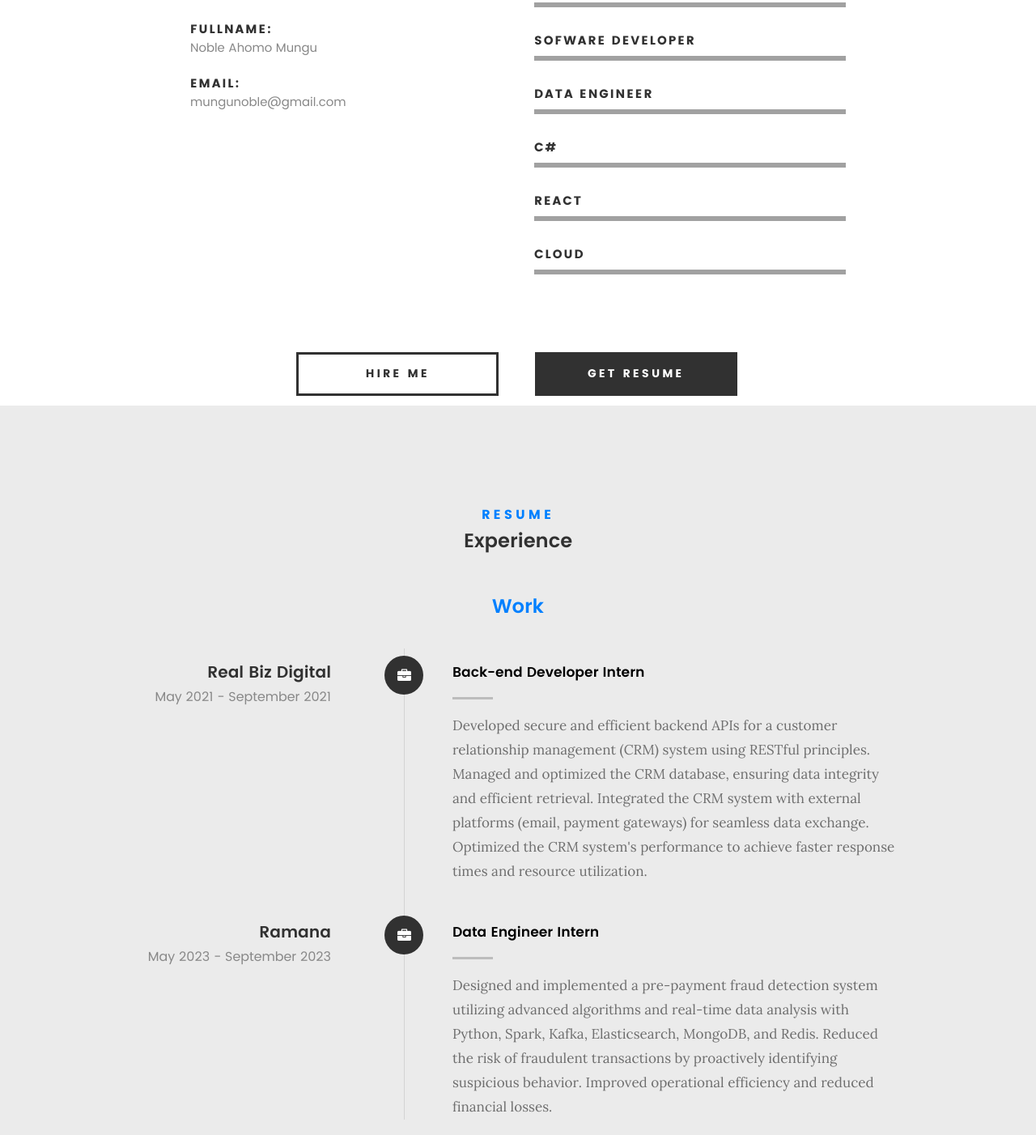
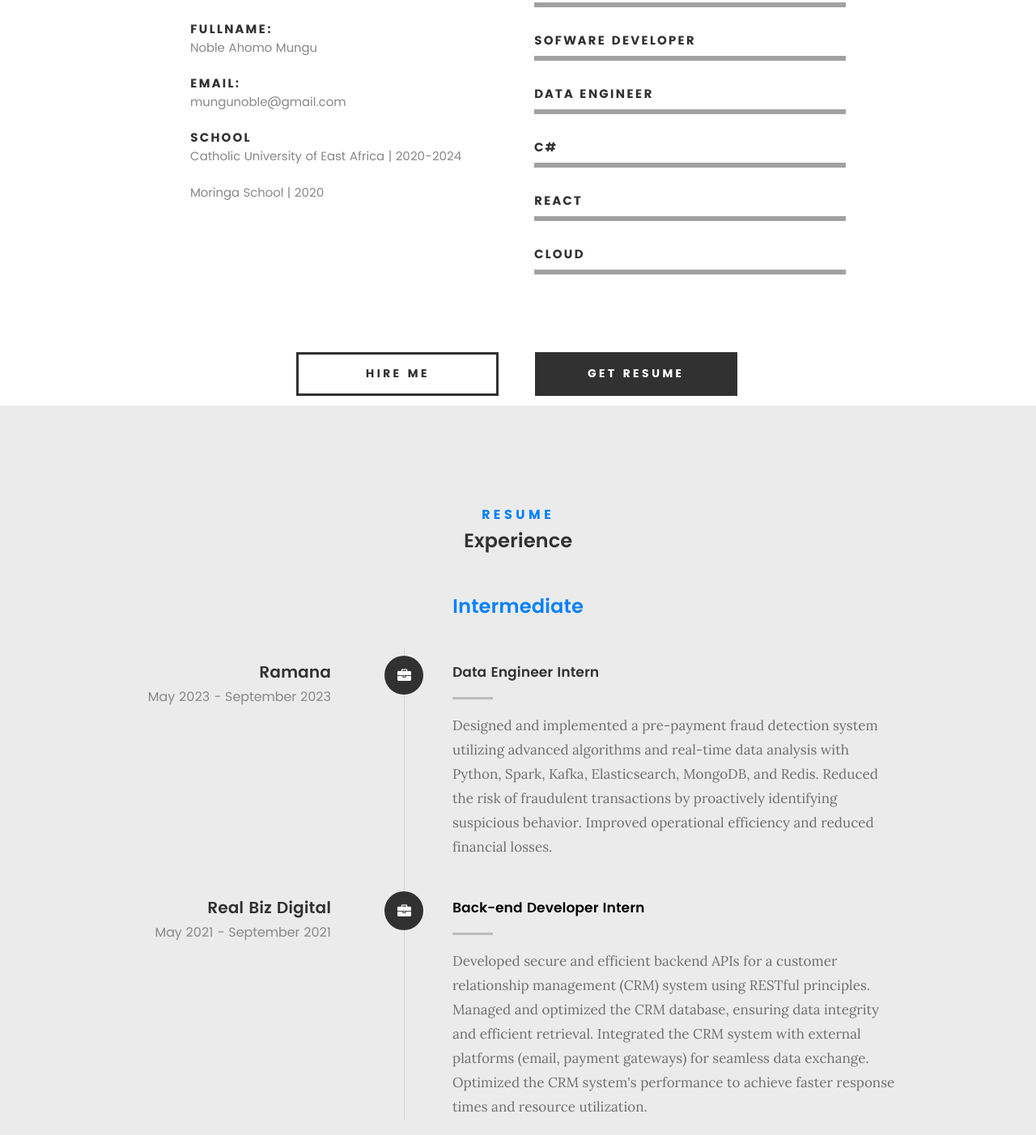
Before and after one commit to Noble-mungu/RTFS-A, a plain HTML site: page portfolio/new/index.html in a window 1280 px wide. Shown: the part 1418-2820 px from the top of the page at 81% size. Drawn offline with Linux system fonts and the light colour scheme; files whose address does not match are found by name.

Commit message:
portfolio

```diff
--- a/portfolio/new/index.html
+++ b/portfolio/new/index.html
@@ -173,6 +173,15 @@
 
                     </li>
 
+
+                    <li>
+                        <strong>SCHOOL</strong>
+                        <span>Catholic University of East Africa | 2020-2024</span><br />
+                        <span>Moringa School  | 2020 </span>
+
+                    </li>
+
+
    			</ul> <!-- /info-list -->
 
    		</div>
@@ -253,7 +262,7 @@
 
    		<div class="col-twelve resume-header">
 
-   			<h2>Work</h2>
+   			<h2>Intermediate</h2>
 
    		</div> <!-- /resume-header -->
 
@@ -268,16 +277,15 @@
 	   				</div>
 
 	   				<div class="timeline-header">
-	   					<h3>Real Biz Digital</h3>
-	   					<p>May 2021 - September 2021</p>
+	   					<h3>Ramana</h3>
+	   					<p>May 2023 - September 2023</p>
 	   				</div>
 
 	   				<div class="timeline-content">
-	   					<h4><a href="#">Back-end Developer Intern</a></h4>
-	   					<p>Developed secure and efficient backend APIs for a customer relationship management (CRM) system using RESTful principles.
-							Managed and optimized the CRM database, ensuring data integrity and efficient retrieval.
-							Integrated the CRM system with external platforms (email, payment gateways) for seamless data exchange.
-							Optimized the CRM system's performance to achieve faster response times and resource utilization.
+	   					<h4><a href="#"></a>Data Engineer Intern</h4>
+	   					<p>Designed and implemented a pre-payment fraud detection system utilizing advanced algorithms and real-time data analysis with Python, Spark, Kafka, Elasticsearch, MongoDB, and Redis.
+							Reduced the risk of fraudulent transactions by proactively identifying suspicious behavior.
+							Improved operational efficiency and reduced financial losses.
 							</p>
 	   				</div>
 
@@ -291,15 +299,18 @@
 	   				</div>
 
 	   				<div class="timeline-header">
-	   					<h3>Ramana</h3>
-	   					<p>May 2023 - September 2023</p>
+	   					<h3>Real Biz Digital</h3>
+	   					<p>May 2021 - September 2021</p>
 	   				</div>
 
 	   				<div class="timeline-content">
-	   					<h4><a href="#">Data Engineer Intern</a></h4>
-	   					<p>Designed and implemented a pre-payment fraud detection system utilizing advanced algorithms and real-time data analysis with Python, Spark, Kafka, Elasticsearch, MongoDB, and Redis.
-							Reduced the risk of fraudulent transactions by proactively identifying suspicious behavior.
-							Improved operational efficiency and reduced financial losses.
+	   					<h4><a href="#">Back-end Developer Intern</a></h4>
+	   					<p>
+
+							Developed secure and efficient backend APIs for a customer relationship management (CRM) system using RESTful principles.
+							Managed and optimized the CRM database, ensuring data integrity and efficient retrieval.
+							Integrated the CRM system with external platforms (email, payment gateways) for seamless data exchange.
+							Optimized the CRM system's performance to achieve faster response times and resource utilization.
 
 							</p>
 	   				</div>
```
Also changed, not shown: portfolio/new/images/bgg.jpg (deleted), portfolio/new/images/logo.png (deleted), portfolio/new/images/portfolio/buttonpress.jpg (deleted), portfolio/new/images/portfolio/guestin.JPG (deleted), portfolio/new/images/portfolio/guestinme_app.png (deleted), portfolio/new/images/portfolio/hospipro.jpg (deleted), portfolio/new/images/portfolio/modals/m-buttonpress.jpg (deleted), portfolio/new/images/portfolio/modals/m-guestin.JPG (deleted), portfolio/new/images/portfolio/modals/m-guestinme_app.png (deleted), portfolio/new/images/portfolio/modals/m-hospipro.jpg (deleted), portfolio/new/images/portfolio/modals/m-portfolio_website.JPG (deleted), portfolio/new/images/portfolio/modals/m-showworld_app.png (deleted), portfolio/new/images/portfolio/modals/m-showworld_website.png (deleted), portfolio/new/images/portfolio/modals/m-snakegame.JPG (deleted), 4 more files.
